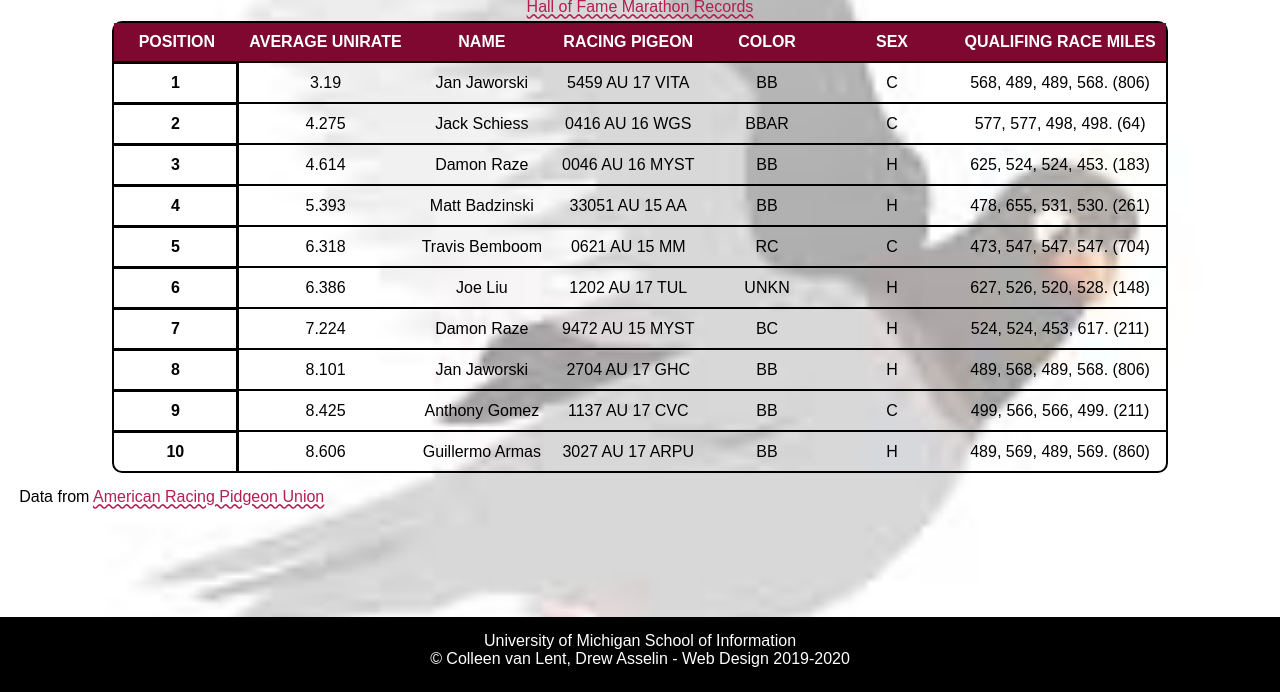
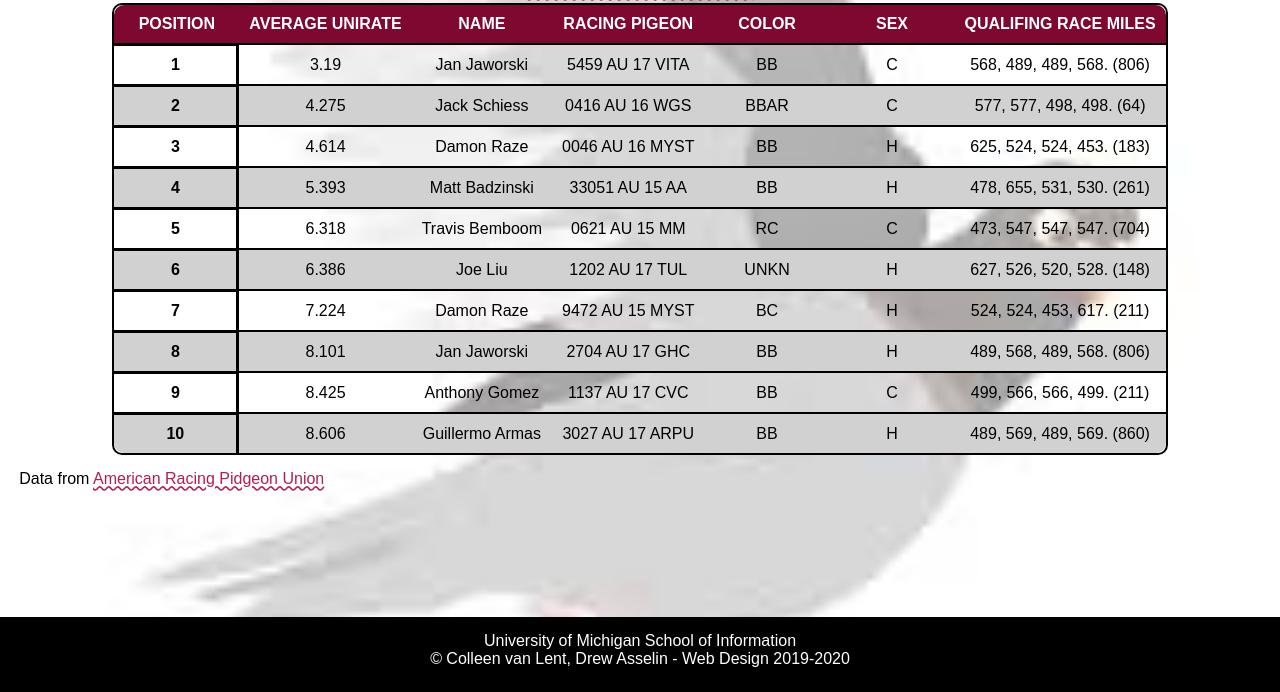
Before and after one commit to Dylan-Rabin/homework3, a plain HTML site: page index.html in a window 1280 px wide. Shown: the part 108-800 px from the top of the page. Drawn offline with Linux system fonts and the light colour scheme; a web font is replaced by a local one.

Commit message:
Add files via upload

```diff
--- a/css/style.css
+++ b/css/style.css
@@ -54,10 +54,10 @@ a{
 }
 
 table{
-  border: 2px solid #000000;
-  border-radius: 10px;
-  margin: auto;
-  padding: 0;
+    border: 2px solid #000000;
+    border-radius: 10px;
+    margin: auto;
+    padding: 0px;
 }
 
 .colhead{
@@ -88,13 +88,34 @@ td{
   border-top: 2px solid #000000;
 }
 
-tr{
 
+tr:nth-child(odd) {
+  background-color: transparent;
 }
 
+tr:nth-child(even) {
+  background-color: #D1D1D1;
+}
 
-thead tr:first-child th:first-child{}
+tr:hover {
+  background-color: rgba(126,8,48,0.25);
+}
 
+thead tr:first-child th:first-child{
+  border-top-left-radius: 10px;
+}
+
+thead tr:first-child th:last-child{
+  border-top-right-radius: 10px;
+}
+
+tbody tr:last-child td:last-child{
+  border-bottom-right-radius: 10px;
+}
+
+tbody tr:last-child th{
+  border-bottom-left-radius: 10px;
+}
 
 
 footer{
--- a/index.html
+++ b/index.html
@@ -9,9 +9,9 @@
     <link href="https://fonts.googleapis.com/css2?family=Andika&display=swap" rel="stylesheet">
 
     <link rel="shortcut icon" type="image/png" href="https://dylanrabin.com/wp-content/uploads/fbrfg/favicon-32x32.png"/>
-    <link rel="shortcut icon" type="image/png" href="images/pigeon-background.JPEG"
+    <link rel="shortcut icon" type="image/png" href="images/pigeon-background.JPEG">
 
-    <title>AU National Old Bird Hall of Fame Marathon Distance</title>
+    <title> AU National Old Bird Hall of Fame Marathon Distance </title>
   </head>
   <!-- ***************************************
   * Tips!
```
